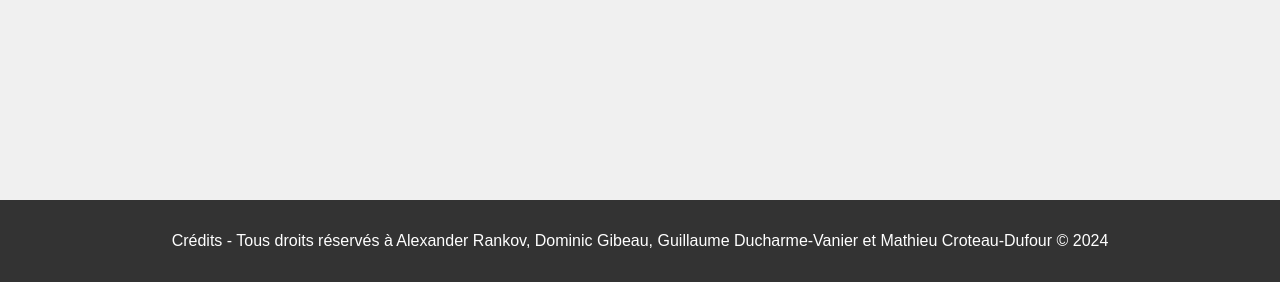
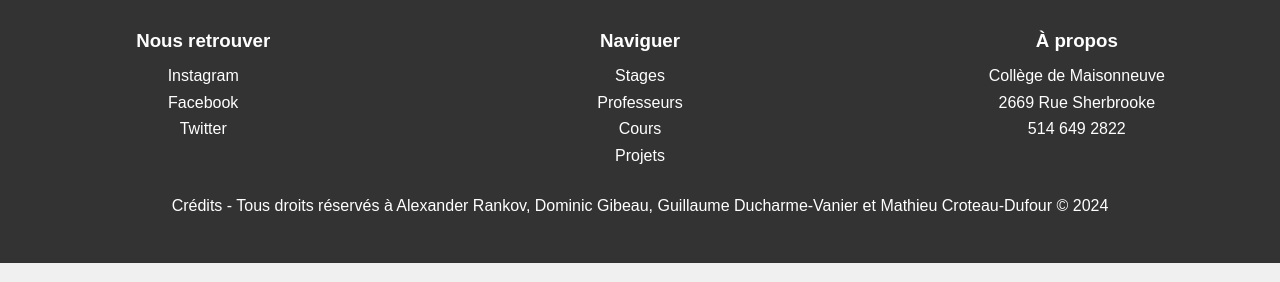
Before and after one commit to 5w5-2024-gr2-7/Content, a PHP site: page /index.htm in a window 1280 px wide. Shown: the part 518-800 px from the top of the page. Run offline with PHP 8.4, Linux system fonts and the light colour scheme.

Commit message:
10 septembre 2024: J'ai commencé à faire le modèle du footer de notre site

```diff
--- a/CSS/styles.css
+++ b/CSS/styles.css
@@ -30,15 +30,75 @@ nav a {
     padding: 1em;
 }
 
+/* Footer général */
 footer {
     background-color: #333;
     color: white;
+    padding: 2em 1em;
     text-align: center;
-    padding: 1em 0;
-    position: fixed;
-    width: 100%;
-    bottom: 0;
-}
+  }
+
+  /* Partenaires */
+  .partners h2 {
+    margin-bottom: 1em;
+  }
+
+  .partner-images {
+    display: flex;
+    justify-content: space-around;
+    margin-bottom: 2em;
+  }
+
+  .partner-images img {
+    width: 60px;
+    height: auto;
+    margin: 0 10px;
+  }
+
+  /* Footer sections */
+  .footer-sections {
+    display: flex;
+    flex-direction: column;
+    align-items: center;
+  }
+
+  .footer-section {
+    margin-bottom: 1.5em;
+    text-align: center;
+  }
+
+  .footer-section h3 {
+    margin-bottom: 0.5em;
+  }
+
+  .footer-section ul {
+    list-style: none;
+    padding: 0;
+  }
+
+  .footer-section ul li {
+    margin-bottom: 0.5em;
+  }
+
+  /* Responsivité pour écrans plus larges */
+  @media screen and (min-width: 600px) {
+    .footer-sections {
+      flex-direction: row;
+      justify-content: space-between;
+      align-items: flex-start;
+      text-align: left;
+    }
+
+    .footer-section {
+      width: 30%;
+      margin-bottom: 0;
+    }
+
+    .partner-images img {
+      width: 80px;
+    }
+  }
+
 
 .folder-container {
     display: flex;
--- a/index.htm
+++ b/index.htm
@@ -40,9 +40,49 @@
   </div>
 
   <footer>
+    <div class="partners">
+      <h2>Nos partenaires</h2>
+      <div class="partner-images">
+        <img src="partner1.jpg" alt="Partenaire 1">
+        <img src="partner2.jpg" alt="Partenaire 2">
+        <img src="partner3.jpg" alt="Partenaire 3">
+      </div>
+    </div>
+
+    <div class="footer-sections">
+      <div class="footer-section">
+        <h3>Nous retrouver</h3>
+        <ul>
+          <li>Instagram</li>
+          <li>Facebook</li>
+          <li>Twitter</li>
+        </ul>
+      </div>
+
+      <div class="footer-section">
+        <h3>Naviguer</h3>
+        <ul>
+          <li>Stages</li>
+          <li>Professeurs</li>
+          <li>Cours</li>
+          <li>Projets</li>
+        </ul>
+      </div>
+
+      <div class="footer-section">
+        <h3>À propos</h3>
+        <ul>
+          <li>Collège de Maisonneuve</li>
+          <li>2669 Rue Sherbrooke</li>
+          <li>514 649 2822</li>
+        </ul>
+      </div>
+    </div>
+
     <p>Crédits - Tous droits réservés à Alexander Rankov, Dominic Gibeau, Guillaume Ducharme-Vanier et Mathieu
       Croteau-Dufour © 2024</p>
   </footer>
+
 </body>
 
 </html>
```
